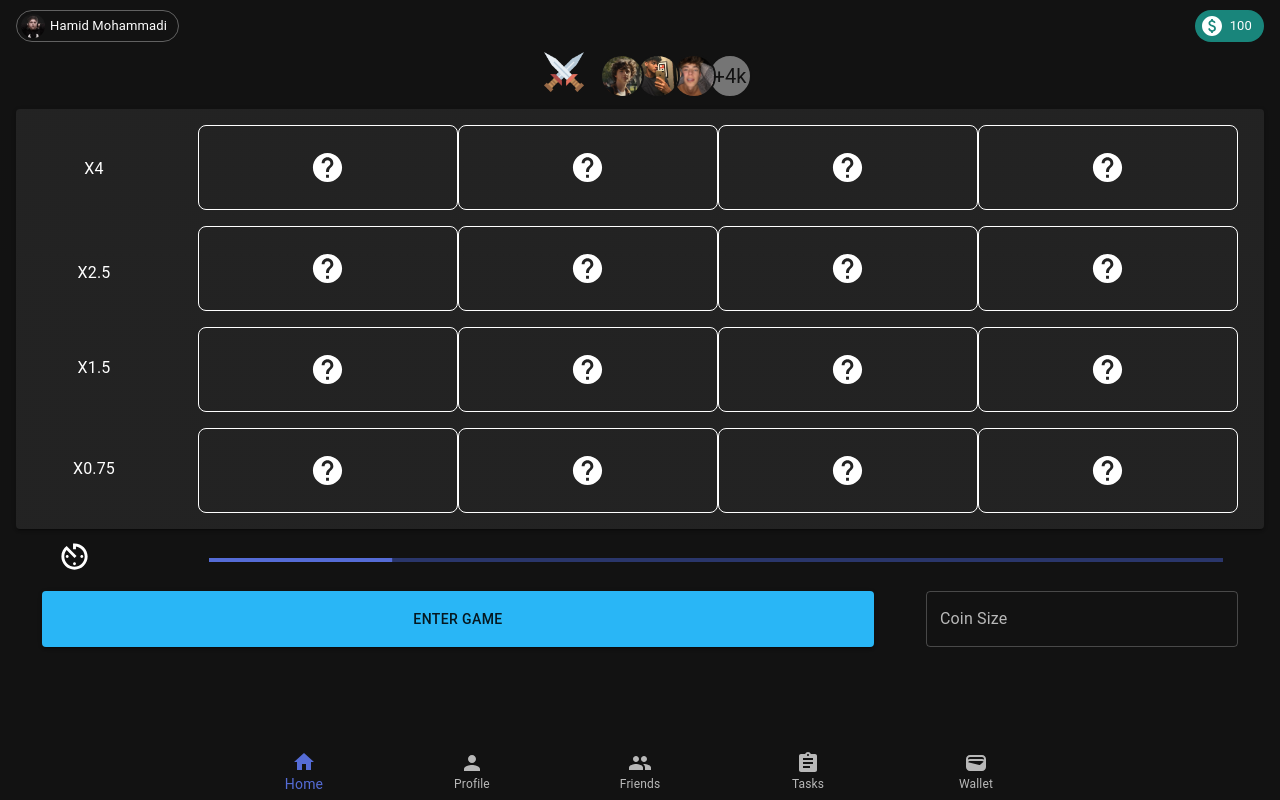
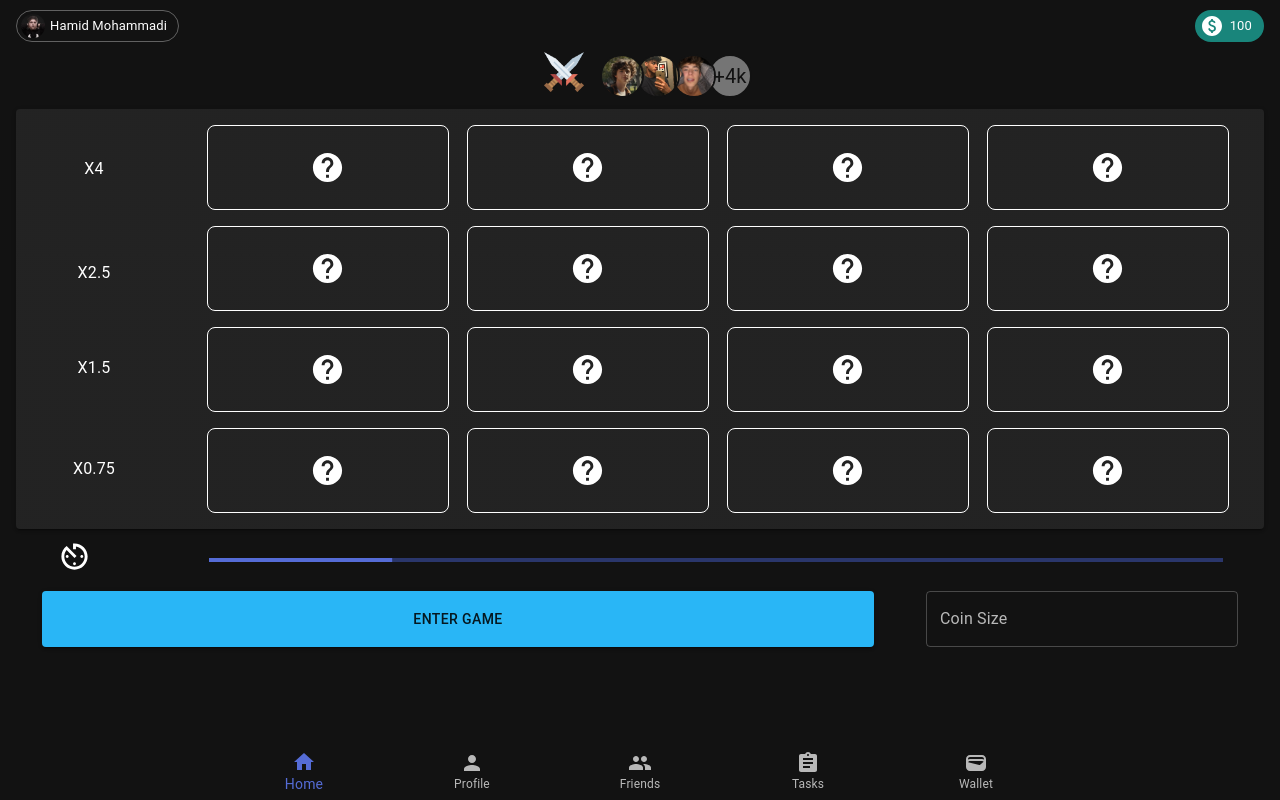
Before and after one commit to Hmid-Mhmdi/telegram-game-react, a React (Vite) app: page / in a window 1280 px wide. Built offline with nearby package versions, Linux system fonts and the light colour scheme; what @tonconnect/ui-react, @twa-dev/sdk would draw is missing.

Commit message:
fix cards spacing issue

```diff
--- a/src/components/game-cards.tsx
+++ b/src/components/game-cards.tsx
@@ -63,13 +63,18 @@ const GameCards = () => {
               </Grid>
             </Grid>
             <Grid xs={10} item container direction={"column"} spacing={2}>
-              <Grid item container direction={"row"}>
+              <Grid
+                item
+                container
+                direction={"row"}
+                justifyContent={"space-around"}
+              >
                 <Grid
                   item
                   container
                   justifyContent="center"
                   alignItems={"center"}
-                  xs={3}
+                  xs={2.8}
                   height={85}
                   sx={{ border: "1px solid white" }}
                   borderRadius={2}
@@ -81,7 +86,7 @@ const GameCards = () => {
                   container
                   justifyContent="center"
                   alignItems={"center"}
-                  xs={3}
+                  xs={2.8}
                   height={85}
                   sx={{ border: "1px solid white" }}
                   borderRadius={2}
@@ -93,7 +98,7 @@ const GameCards = () => {
                   container
                   justifyContent="center"
                   alignItems={"center"}
-                  xs={3}
+                  xs={2.8}
                   height={85}
                   sx={{ border: "1px solid white" }}
                   borderRadius={2}
@@ -105,7 +110,7 @@ const GameCards = () => {
                   container
                   justifyContent="center"
                   alignItems={"center"}
-                  xs={3}
+                  xs={2.8}
                   height={85}
                   sx={{ border: "1px solid white" }}
                   borderRadius={2}
@@ -113,13 +118,18 @@ const GameCards = () => {
                   <FindIcon fontSize="large" />
                 </Grid>
               </Grid>
-              <Grid item container direction={"row"}>
+              <Grid
+                item
+                container
+                direction={"row"}
+                justifyContent={"space-around"}
+              >
                 <Grid
                   item
                   container
                   justifyContent="center"
                   alignItems={"center"}
-                  xs={3}
+                  xs={2.8}
                   height={85}
                   sx={{ border: "1px solid white" }}
                   borderRadius={2}
@@ -131,7 +141,7 @@ const GameCards = () => {
                   container
                   justifyContent="center"
                   alignItems={"center"}
-                  xs={3}
+                  xs={2.8}
                   height={85}
                   sx={{ border: "1px solid white" }}
                   borderRadius={2}
@@ -143,7 +153,7 @@ const GameCards = () => {
                   container
                   justifyContent="center"
                   alignItems={"center"}
-                  xs={3}
+                  xs={2.8}
                   height={85}
                   sx={{ border: "1px solid white" }}
                   borderRadius={2}
@@ -155,7 +165,7 @@ const GameCards = () => {
                   container
                   justifyContent="center"
                   alignItems={"center"}
-                  xs={3}
+                  xs={2.8}
                   height={85}
                   sx={{ border: "1px solid white" }}
                   borderRadius={2}
@@ -164,13 +174,18 @@ const GameCards = () => {
                 </Grid>
               </Grid>
 
-              <Grid item container direction={"row"}>
+              <Grid
+                item
+                container
+                direction={"row"}
+                justifyContent={"space-around"}
+              >
                 <Grid
                   item
                   container
                   justifyContent="center"
                   alignItems={"center"}
-                  xs={3}
+                  xs={2.8}
                   height={85}
                   sx={{ border: "1px solid white" }}
                   borderRadius={2}
@@ -182,7 +197,7 @@ const GameCards = () => {
                   container
                   justifyContent="center"
                   alignItems={"center"}
-                  xs={3}
+                  xs={2.8}
                   height={85}
                   sx={{ border: "1px solid white" }}
                   borderRadius={2}
@@ -194,7 +209,7 @@ const GameCards = () => {
                   container
                   justifyContent="center"
                   alignItems={"center"}
-                  xs={3}
+                  xs={2.8}
                   height={85}
                   sx={{ border: "1px solid white" }}
                   borderRadius={2}
@@ -206,7 +221,7 @@ const GameCards = () => {
                   container
                   justifyContent="center"
                   alignItems={"center"}
-                  xs={3}
+                  xs={2.8}
                   height={85}
                   sx={{ border: "1px solid white" }}
                   borderRadius={2}
@@ -215,13 +230,18 @@ const GameCards = () => {
                 </Grid>
               </Grid>
 
-              <Grid item container direction={"row"}>
+              <Grid
+                item
+                container
+                direction={"row"}
+                justifyContent={"space-around"}
+              >
                 <Grid
                   item
                   container
                   justifyContent="center"
                   alignItems={"center"}
-                  xs={3}
+                  xs={2.8}
                   height={85}
                   sx={{ border: "1px solid white" }}
                   borderRadius={2}
@@ -233,7 +253,7 @@ const GameCards = () => {
                   container
                   justifyContent="center"
                   alignItems={"center"}
-                  xs={3}
+                  xs={2.8}
                   height={85}
                   sx={{ border: "1px solid white" }}
                   borderRadius={2}
@@ -245,7 +265,7 @@ const GameCards = () => {
                   container
                   justifyContent="center"
                   alignItems={"center"}
-                  xs={3}
+                  xs={2.8}
                   height={85}
                   sx={{ border: "1px solid white" }}
                   borderRadius={2}
@@ -257,7 +277,7 @@ const GameCards = () => {
                   container
                   justifyContent="center"
                   alignItems={"center"}
-                  xs={3}
+                  xs={2.8}
                   height={85}
                   sx={{ border: "1px solid white" }}
                   borderRadius={2}
--- a/src/pages/home-page.tsx
+++ b/src/pages/home-page.tsx
@@ -1,11 +1,13 @@
-import React from "react";
+import React, { useState } from "react";
 import {
+  Alert,
   Avatar,
   AvatarGroup,
   Box,
   Button,
   Chip,
   Grid,
+  Snackbar,
   TextField,
 } from "@mui/material";
 import CoinIcon from "@mui/icons-material/Paid";
@@ -19,6 +21,8 @@ import User3Image from "../assets/user-3.jpg";
 import User4Image from "../assets/user-4.png";
 
 const HomePage = () => {
+  const [open, setOpen] = useState(false);
+
   return (
     <React.Fragment>
       <Box height={10} />
@@ -77,6 +81,7 @@ const HomePage = () => {
               variant="contained"
               color="info"
               fullWidth
+              onClick={() => setOpen(true)}
             >
               Enter Game
             </Button>
@@ -92,6 +97,21 @@ const HomePage = () => {
           </Grid>
         </Grid>
       </Box>
+
+      <Snackbar
+        open={open}
+        autoHideDuration={6000}
+        onClose={() => setOpen(false)}
+      >
+        <Alert
+          onClose={() => setOpen(false)}
+          severity="success"
+          variant="filled"
+          sx={{ width: "100%" }}
+        >
+          You Added To Game Successfuly !
+        </Alert>
+      </Snackbar>
     </React.Fragment>
   );
 };
```
